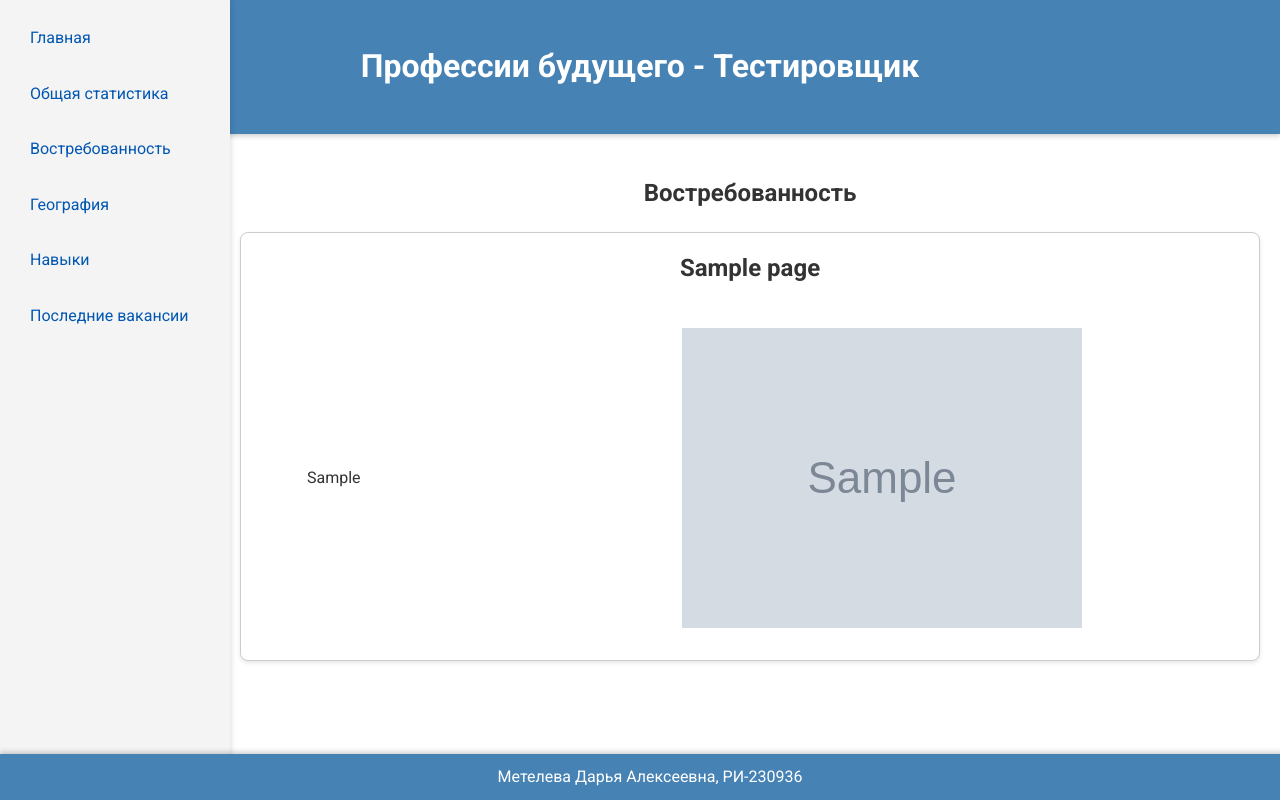
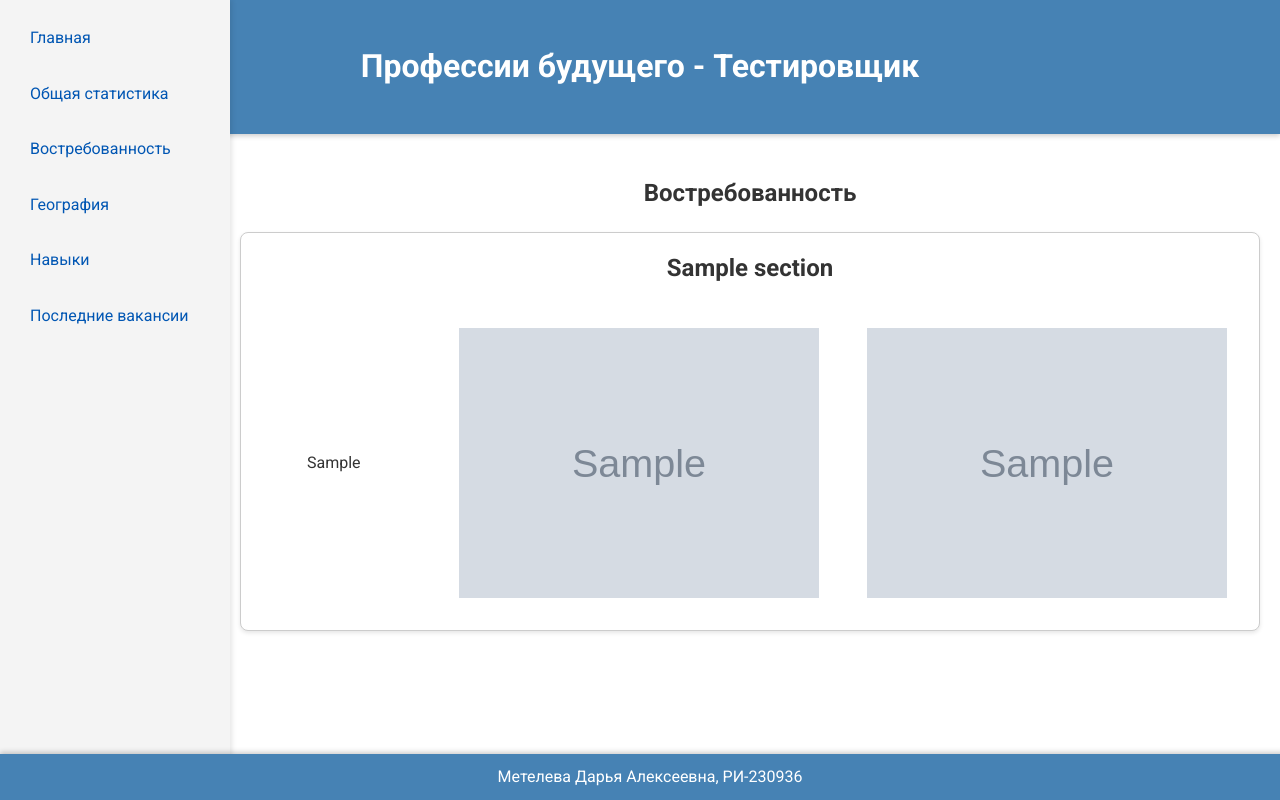
Before and after one commit to labrumedar/Django-project, a Django app: template vacancies_parse/main/templates/main/demand_page.html in a window 1280 px wide. Run offline with Django 3.2, Linux system fonts and the light colour scheme; the template is opened without the code that fills it: most values are stand-ins (such as "Sample title", 1, 10 or a date in 2020).

Commit message:
end demand_page

```diff
--- a/vacancies_parse/main/templates/main/demand_page.html
+++ b/vacancies_parse/main/templates/main/demand_page.html
@@ -98,28 +98,34 @@
 
     <h2 style="text-align: center;">Востребованность</h2>
 
-    <!-- Здесь одна карточка для каждого раздела, основанного на данных page -->
+    <!-- Здесь цикл для каждой секции -->
+    {% for section in sections %}
         <div class="card">
-        <h3>{{ page.title }}</h3>
+            <h3>{{ section.title }}</h3>
 
-        <!-- Контейнер для таблицы и графика -->
+            <!-- Контейнер для таблицы и графиков -->
             <div class="content-row">
                 <!-- Таблица -->
                 <div class="table-container">
-                {{ page.html_table | safe }}
+                    {{ section.html_table | safe }}
                 </div>
 
-            <!-- График -->
-            {% if page.graph_image %}
+                <!-- График 1 -->
+                {% if section.graph_image %}
                     <div class="graph-container">
-                    <img src="{{ page.graph_image.url }}" alt="Graph Image">
+                        <img src="{{ section.graph_image.url }}" alt="Graph Image">
                     </div>
-            {% else %}
+                {% endif %}
+
+                <!-- График 2 -->
+                {% if section.graph_image_2 %}
                     <div class="graph-container">
-                    <p style="text-align: center;">График отсутствует</p>
+                        <img src="{{ section.graph_image_2.url }}" alt="Second Graph Image">
                     </div>
                 {% endif %}
             </div>
         </div>
-
+    {% empty %}
+        <p>Нет данных для отображения.</p>
+    {% endfor %}
 {% endblock %}
--- a/vacancies_parse/main/views.py
+++ b/vacancies_parse/main/views.py
@@ -15,7 +15,7 @@ def general_statistics(request):
 
 
 def demand_page(request):
-    demand_sections = DemandStatistics.objects.first()
+    demand_sections = DemandStatistics.objects.all
     context = {
         'sections': demand_sections
     }
```
Lines whose indentation alone changed are shown as unchanged.
